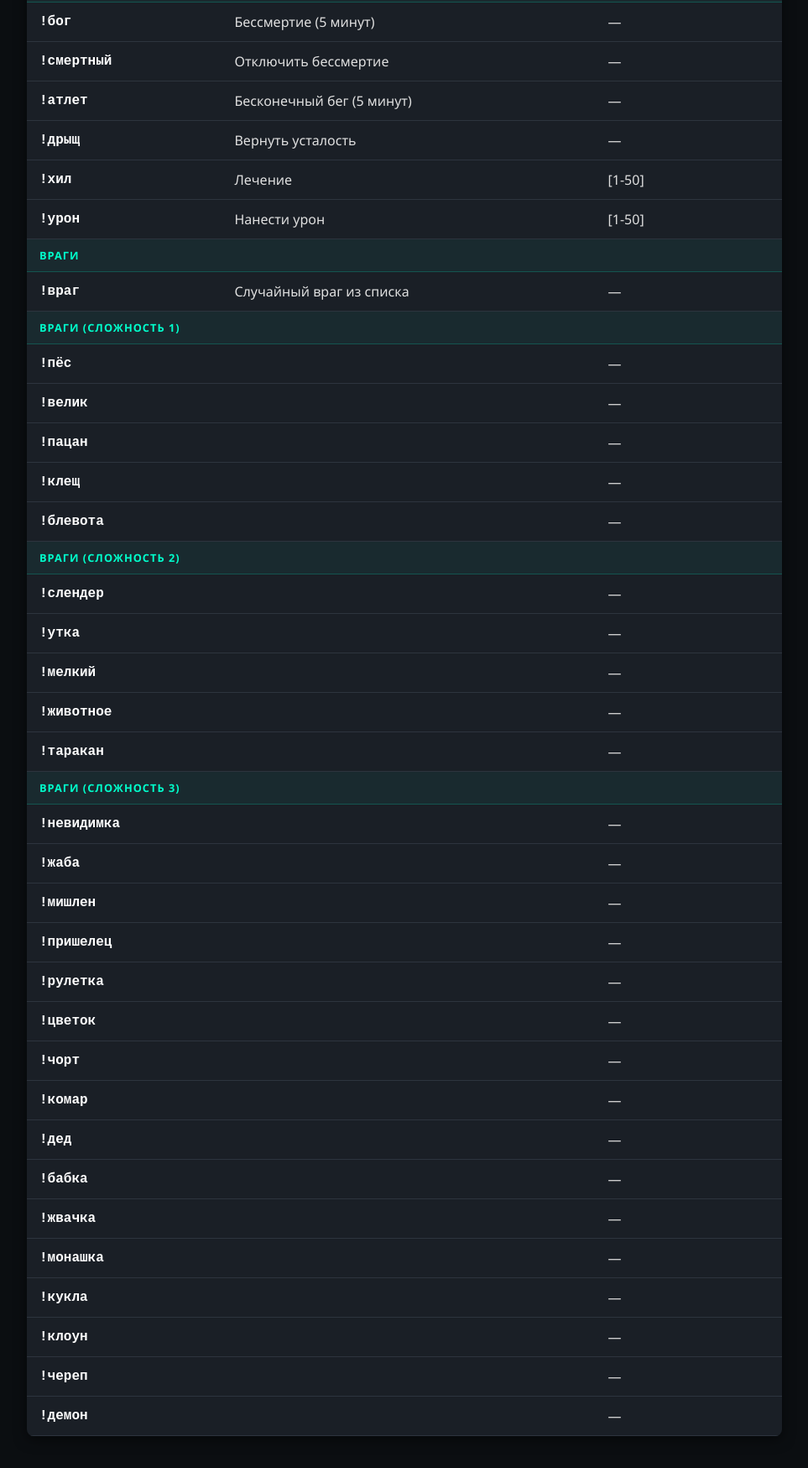
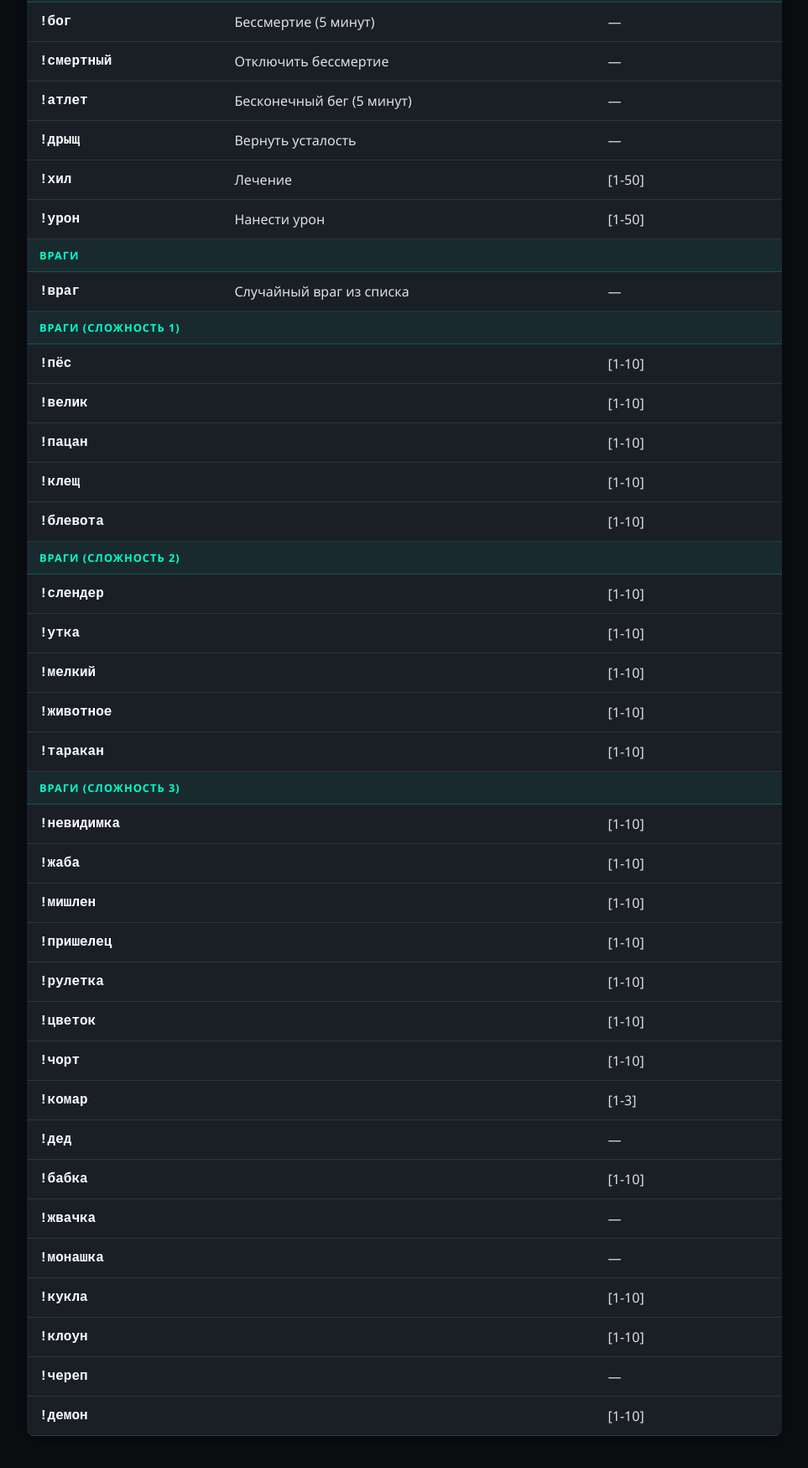
Before and after one commit to iagann/iaganBot, a website: page commands/repo.html in a window 1280 px wide. Shown: the part 571-2319 px from the top of the page at 84% size, without its empty margins (158-1121 px from the left). Drawn offline with Linux system fonts and the light colour scheme.

Commit message:
спавн нескольких врагов

```diff
--- a/commands/repo.html
+++ b/commands/repo.html
@@ -180,36 +180,36 @@
                 <tr onclick="copyCmd('!враг')"><td class="cmd-name">!враг</td><td>Случайный враг из списка</td><td>—</td></tr>
 
                 <tr class="cat-row"><td colspan="3">Враги (Сложность 1)</td></tr>
-                <tr onclick="copyCmd('!пёс')"><td class="cmd-name">!пёс</td><td></td><td>—</td></tr>
-                <tr onclick="copyCmd('!велик')"><td class="cmd-name">!велик</td><td></td><td>—</td></tr>
-                <tr onclick="copyCmd('!пацан')"><td class="cmd-name">!пацан</td><td></td><td>—</td></tr>
-                <tr onclick="copyCmd('!клещ')"><td class="cmd-name">!клещ</td><td></td><td>—</td></tr>
-                <tr onclick="copyCmd('!блевота')"><td class="cmd-name">!блевота</td><td></td><td>—</td></tr>
+                <tr onclick="copyCmd('!пёс')"><td class="cmd-name">!пёс</td><td></td><td>[1-10]</td></tr>
+                <tr onclick="copyCmd('!велик')"><td class="cmd-name">!велик</td><td></td><td>[1-10]</td></tr>
+                <tr onclick="copyCmd('!пацан')"><td class="cmd-name">!пацан</td><td></td><td>[1-10]</td></tr>
+                <tr onclick="copyCmd('!клещ')"><td class="cmd-name">!клещ</td><td></td><td>[1-10]</td></tr>
+                <tr onclick="copyCmd('!блевота')"><td class="cmd-name">!блевота</td><td></td><td>[1-10]</td></tr>
 
                 <tr class="cat-row"><td colspan="3">Враги (Сложность 2)</td></tr>
-                <tr onclick="copyCmd('!слендер')"><td class="cmd-name">!слендер</td><td></td><td>—</td></tr>
-                <tr onclick="copyCmd('!утка')"><td class="cmd-name">!утка</td><td></td><td>—</td></tr>
-                <tr onclick="copyCmd('!мелкий')"><td class="cmd-name">!мелкий</td><td></td><td>—</td></tr>
-                <tr onclick="copyCmd('!животное')"><td class="cmd-name">!животное</td><td></td><td>—</td></tr>
-                <tr onclick="copyCmd('!таракан')"><td class="cmd-name">!таракан</td><td></td><td>—</td></tr>
+                <tr onclick="copyCmd('!слендер')"><td class="cmd-name">!слендер</td><td></td><td>[1-10]</td></tr>
+                <tr onclick="copyCmd('!утка')"><td class="cmd-name">!утка</td><td></td><td>[1-10]</td></tr>
+                <tr onclick="copyCmd('!мелкий')"><td class="cmd-name">!мелкий</td><td></td><td>[1-10]</td></tr>
+                <tr onclick="copyCmd('!животное')"><td class="cmd-name">!животное</td><td></td><td>[1-10]</td></tr>
+                <tr onclick="copyCmd('!таракан')"><td class="cmd-name">!таракан</td><td></td><td>[1-10]</td></tr>
 
                 <tr class="cat-row"><td colspan="3">Враги (Сложность 3)</td></tr>
-                <tr onclick="copyCmd('!невидимка')"><td class="cmd-name">!невидимка</td><td></td><td>—</td></tr>
-                <tr onclick="copyCmd('!жаба')"><td class="cmd-name">!жаба</td><td></td><td>—</td></tr>
-                <tr onclick="copyCmd('!мишлен')"><td class="cmd-name">!мишлен</td><td></td><td>—</td></tr>
-                <tr onclick="copyCmd('!пришелец')"><td class="cmd-name">!пришелец</td><td></td><td>—</td></tr>
-                <tr onclick="copyCmd('!рулетка')"><td class="cmd-name">!рулетка</td><td></td><td>—</td></tr>
-                <tr onclick="copyCmd('!цветок')"><td class="cmd-name">!цветок</td><td></td><td>—</td></tr>
-                <tr onclick="copyCmd('!чорт')"><td class="cmd-name">!чорт</td><td></td><td>—</td></tr>
-                <tr onclick="copyCmd('!комар')"><td class="cmd-name">!комар</td><td></td><td>—</td></tr>
+                <tr onclick="copyCmd('!невидимка')"><td class="cmd-name">!невидимка</td><td></td><td>[1-10]</td></tr>
+                <tr onclick="copyCmd('!жаба')"><td class="cmd-name">!жаба</td><td></td><td>[1-10]</td></tr>
+                <tr onclick="copyCmd('!мишлен')"><td class="cmd-name">!мишлен</td><td></td><td>[1-10]</td></tr>
+                <tr onclick="copyCmd('!пришелец')"><td class="cmd-name">!пришелец</td><td></td><td>[1-10]</td></tr>
+                <tr onclick="copyCmd('!рулетка')"><td class="cmd-name">!рулетка</td><td></td><td>[1-10]</td></tr>
+                <tr onclick="copyCmd('!цветок')"><td class="cmd-name">!цветок</td><td></td><td>[1-10]</td></tr>
+                <tr onclick="copyCmd('!чорт')"><td class="cmd-name">!чорт</td><td></td><td>[1-10]</td></tr>
+                <tr onclick="copyCmd('!комар')"><td class="cmd-name">!комар</td><td></td><td>[1-3]</td></tr>
                 <tr onclick="copyCmd('!дед')"><td class="cmd-name">!дед</td><td></td><td>—</td></tr>
-                <tr onclick="copyCmd('!бабка')"><td class="cmd-name">!бабка</td><td></td><td>—</td></tr>
+                <tr onclick="copyCmd('!бабка')"><td class="cmd-name">!бабка</td><td></td><td>[1-10]</td></tr>
                 <tr onclick="copyCmd('!жвачка')"><td class="cmd-name">!жвачка</td><td></td><td>—</td></tr>
                 <tr onclick="copyCmd('!монашка')"><td class="cmd-name">!монашка</td><td></td><td>—</td></tr>
-                <tr onclick="copyCmd('!кукла')"><td class="cmd-name">!кукла</td><td></td><td>—</td></tr>
-                <tr onclick="copyCmd('!клоун')"><td class="cmd-name">!клоун</td><td></td><td>—</td></tr>
+                <tr onclick="copyCmd('!кукла')"><td class="cmd-name">!кукла</td><td></td><td>[1-10]</td></tr>
+                <tr onclick="copyCmd('!клоун')"><td class="cmd-name">!клоун</td><td></td><td>[1-10]</td></tr>
                 <tr onclick="copyCmd('!череп')"><td class="cmd-name">!череп</td><td></td><td>—</td></tr>
-                <tr onclick="copyCmd('!демон')"><td class="cmd-name">!демон</td><td></td><td>—</td></tr>
+                <tr onclick="copyCmd('!демон')"><td class="cmd-name">!демон</td><td></td><td>[1-10]</td></tr>
             </tbody>
         </table>
     </div>
```
Also changed, not shown: commands/repo_logic.js (+22 -5 lines), commands/repo_ru.js (+26 -26 lines).
